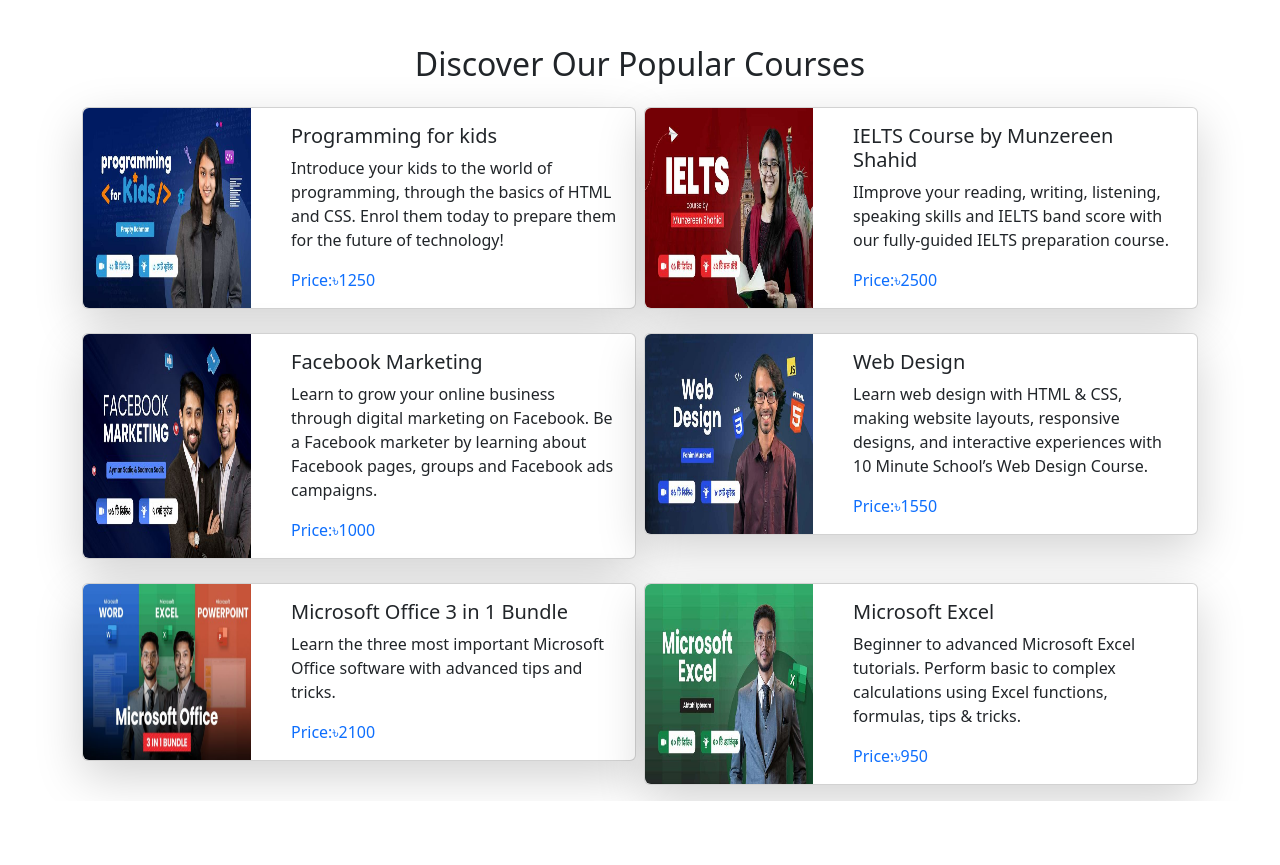
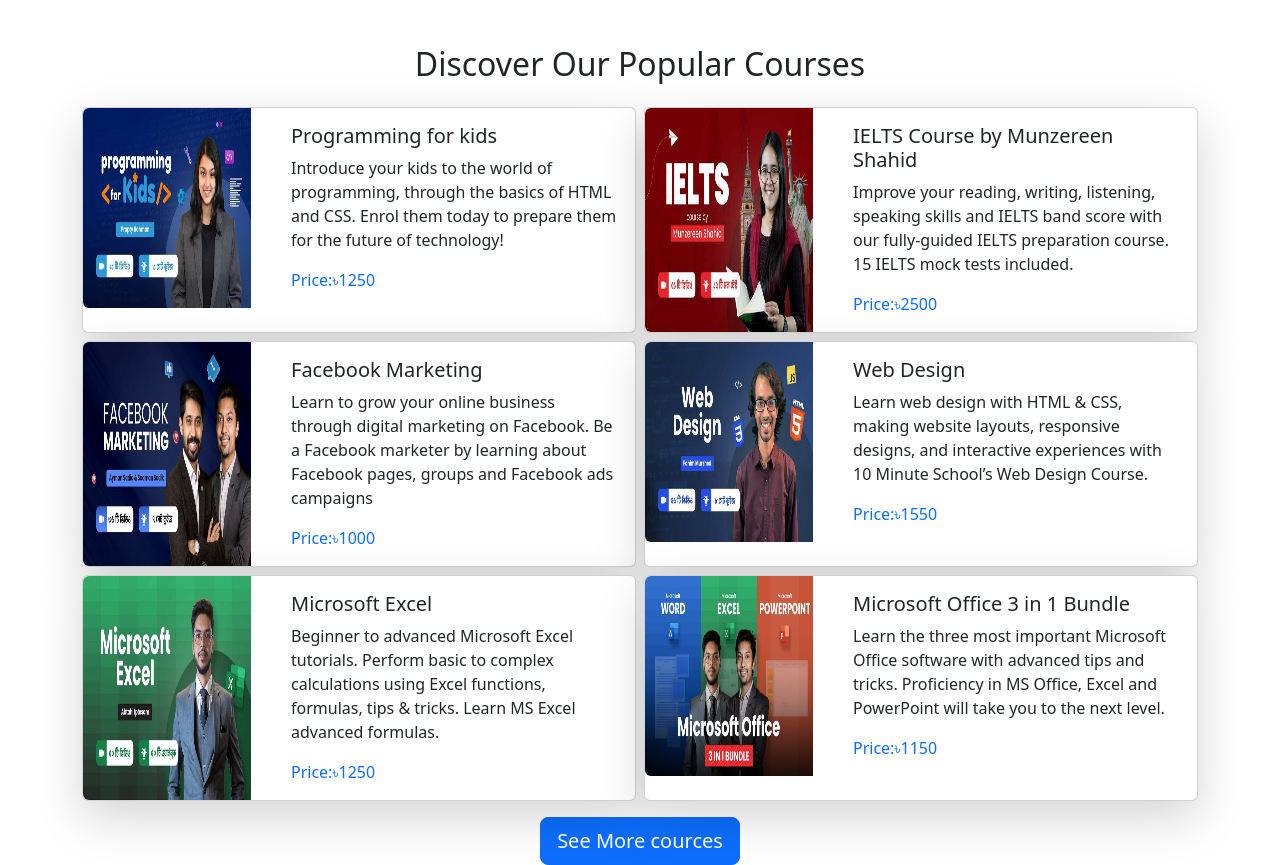
Before and after one commit to Surovi2/edu-site, a plain HTML site: page index.html in a window 1280 px wide. Shown: the part 451-1316 px from the top of the page. Before the commit the page ends 1252 px from the top, so only its background shows below. Drawn offline with Linux system fonts and the light colour scheme.

Commit message:
more coure update

```diff
--- a/index.html
+++ b/index.html
@@ -135,8 +135,8 @@
             <h2 class="text-center pb-3">Discover Our Popular
                 Courses</h2>
             <div class="row row-cols-1 row-cols-md-1 g-2">
-                <div class="col-lg-6 col-md-12 col-sm-12 pb-3">
-                    <div class="card shadow-lg">
+                <div class="col-lg-6 col-md-12 col-sm-12">
+                    <div class="card shadow-lg w-100 h-100">
                         <div class="row">
                             <div class="col-md-4">
                                 <img src="image/kids-programming.jpg" class="img-fluid rounded-start h-100" alt="...">
@@ -155,7 +155,7 @@
                     </div>
                 </div>
                 <div class="col-lg-6 col-md-12 col-sm-12">
-                    <div class="card shadow-lg">
+                    <div class="card shadow-lg w-100 h-100">
                         <div class="row">
                             <div class="col-md-4">
                                 <img src="image/IELTS-Course-Thumbnail.jpg" class="img-fluid rounded-start h-100"
@@ -164,8 +164,9 @@
                             <div class="col-md-8">
                                 <div class="card-body">
                                     <h5 class="card-title">IELTS Course by Munzereen Shahid</h5>
-                                    <p class="card-text">IImprove your reading, writing, listening, speaking skills and
-                                        IELTS band score with our fully-guided IELTS preparation course.
+                                    <p class="card-text">Improve your reading, writing, listening, speaking skills and
+                                        IELTS band score with our fully-guided IELTS preparation course. 15 IELTS mock
+                                        tests included.
                                     </p>
                                     <p class="card-text text-primary">Price:৳2500</p>
                                 </div>
@@ -174,7 +175,7 @@
                     </div>
                 </div>
                 <div class="col-lg-6 col-md-12 col-sm-12">
-                    <div class="card mb-3 shadow-lg">
+                    <div class="card shadow-lg w-100 h-100">
                         <div class="row">
                             <div class="col-md-4">
                                 <img src="image/fb_marketing_update2_thumbnail.jpg"
@@ -185,7 +186,7 @@
                                     <h5 class="card-title">Facebook Marketing</h5>
                                     <p class="card-text">Learn to grow your online business through digital marketing on
                                         Facebook. Be a Facebook marketer by learning about Facebook pages, groups and
-                                        Facebook ads campaigns.
+                                        Facebook ads campaigns
                                     </p>
                                     <p class="card-text text-primary">Price:৳1000</p>
                                 </div>
@@ -194,7 +195,7 @@
                     </div>
                 </div>
                 <div class="col-lg-6 col-md-12 col-sm-12">
-                    <div class="card mb-3 shadow-lg">
+                    <div class="card shadow-lg w-100 h-100">
                         <div class="row">
                             <div class="col-md-4">
                                 <img src="image/Web-Design-Course-Thumbnail.jpg" class="img-fluid rounded-start h-100"
@@ -214,25 +215,7 @@
                     </div>
                 </div>
                 <div class="col-lg-6 col-md-12 col-sm-12">
-                    <div class="card mb-3 shadow-lg">
-                        <div class="row">
-                            <div class="col-md-4">
-                                <img src="image/office_bundle.jpg" class="img-fluid rounded-start h-100" alt="...">
-                            </div>
-                            <div class="col-md-8">
-                                <div class="card-body">
-                                    <h5 class="card-title">Microsoft Office 3 in 1 Bundle</h5>
-                                    <p class="card-text">Learn the three most important Microsoft Office software with
-                                        advanced tips and tricks.
-                                    </p>
-                                    <p class="card-text text-primary">Price:৳2100</p>
-                                </div>
-                            </div>
-                        </div>
-                    </div>
-                </div>
-                <div class="col-lg-6 col-md-12 col-sm-12">
-                    <div class="card mb-3 shadow-lg">
+                    <div class="card shadow-lg w-100 h-100">
                         <div class="row">
                             <div class="col-md-4">
                                 <img src="image/Microsoft-Excel-Course-Thumbnail.jpg"
@@ -242,9 +225,29 @@
                                 <div class="card-body">
                                     <h5 class="card-title">Microsoft Excel</h5>
                                     <p class="card-text">Beginner to advanced Microsoft Excel tutorials. Perform basic
-                                        to complex calculations using Excel functions, formulas, tips & tricks.
+                                        to complex calculations using Excel functions, formulas, tips & tricks. Learn MS
+                                        Excel advanced formulas.
                                     </p>
-                                    <p class="card-text text-primary">Price:৳950</p>
+                                    <p class="card-text text-primary">Price:৳1250</p>
+                                </div>
+                            </div>
+                        </div>
+                    </div>
+                </div>
+                <div class="col-lg-6 col-md-12 col-sm-12">
+                    <div class="card shadow-lg w-100 h-100">
+                        <div class="row">
+                            <div class="col-md-4">
+                                <img src="image/office_bundle.jpg" class="img-fluid rounded-start h-100" alt="...">
+                            </div>
+                            <div class="col-md-8">
+                                <div class="card-body">
+                                    <h5 class="card-title">Microsoft Office 3 in 1 Bundle</h5>
+                                    <p class="card-text">Learn the three most important Microsoft Office software with
+                                        advanced tips and tricks. Proficiency in MS Office, Excel and PowerPoint will
+                                        take you to the next level.
+                                    </p>
+                                    <p class="card-text text-primary">Price:৳1150</p>
                                 </div>
                             </div>
                         </div>
@@ -252,6 +255,8 @@
                 </div>
 
             </div>
+            <div class="container text-center"><button type="button" class="btn btn-primary btn-lg mt-3 ">See More
+                    cources</button></div>
         </section>
         <!-- popular course end  -->
 
```
